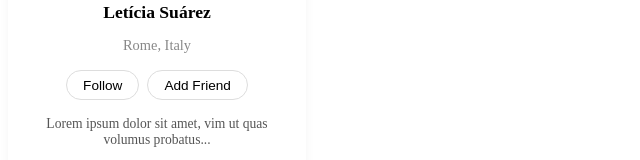
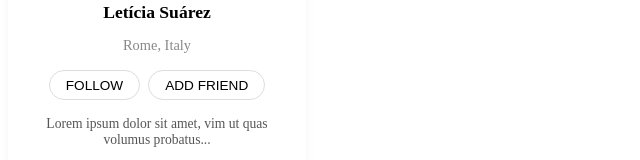
Before and after one commit to JoelEmmanuel795/Ripple-Social-Media, a React (Vite) app: page / in a window 1280 px wide. Shown: the part 122-282 px from the top of the page, without its empty margins (0-640 px from the left). Built offline with nearby package versions, Linux system fonts and the light colour scheme.

Commit message:
corrected colors in buttons of FriendCard

```diff
--- a/src/components/FriendCard/FriendCard.jsx
+++ b/src/components/FriendCard/FriendCard.jsx
@@ -23,14 +23,14 @@ export default function FriendCard({ friend }) {
                     className={`btn follow-btn ${isFollowing ? 'active' : ''}`}
                     onClick={toggleFollow}
                 >
-                    {isFollowing ? 'Following' : 'Follow'}
+                    {isFollowing ? 'FOLLOWING' : 'FOLLOW'}
                 </button>
 
                 <button
                     className={`btn friend-btn ${isFriend ? 'active' : ''}`}
                     onClick={toggleFriend}
                 >
-                    {isFriend ? 'Friend' : 'Add Friend'}
+                    {isFriend ? '✓ FRIEND' : 'ADD FRIEND'}
                 </button>
             </div>
 
--- a/src/components/FriendCard/FriendCard.scss
+++ b/src/components/FriendCard/FriendCard.scss
@@ -1,3 +1,5 @@
+@use '../../sass/colors';
+
 .friend-card {
     background-color: #fff;
     border-radius: 12px;
@@ -43,9 +45,8 @@
             transition: all 0.2s ease;
 
             &.active {
-        background-color: #a259ff;
+                background: colors.$linear-gradient;
                 color: #fff;
-        border-color: #a259ff;
             }
         }
     }
```
Lines whose indentation alone changed are shown as unchanged.
